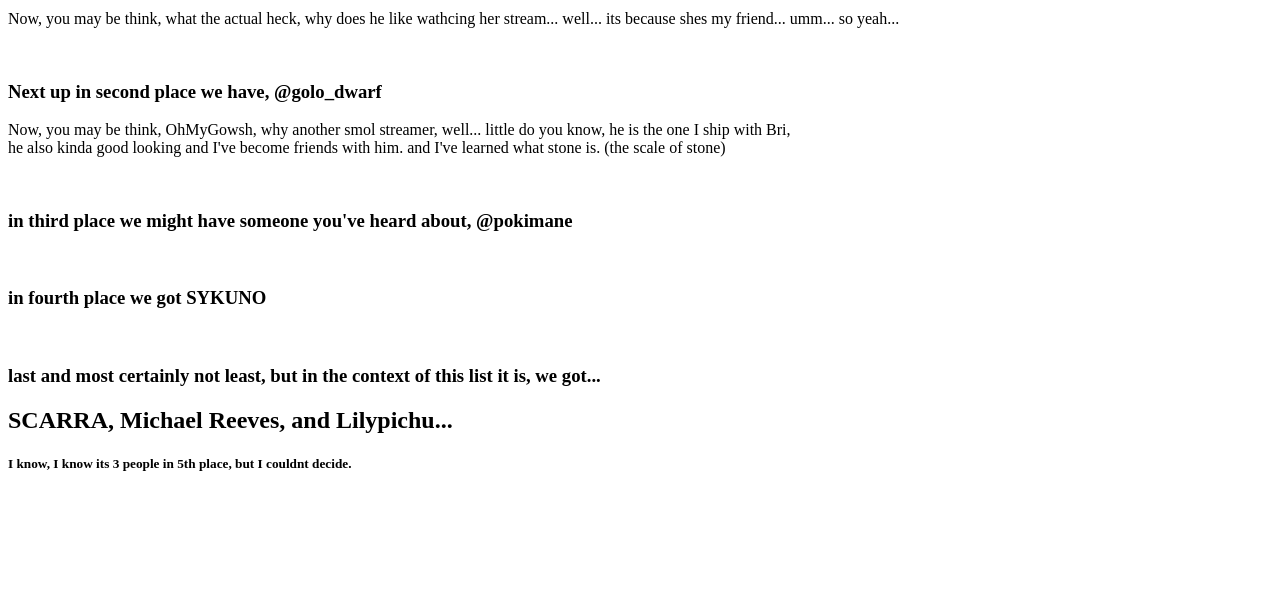
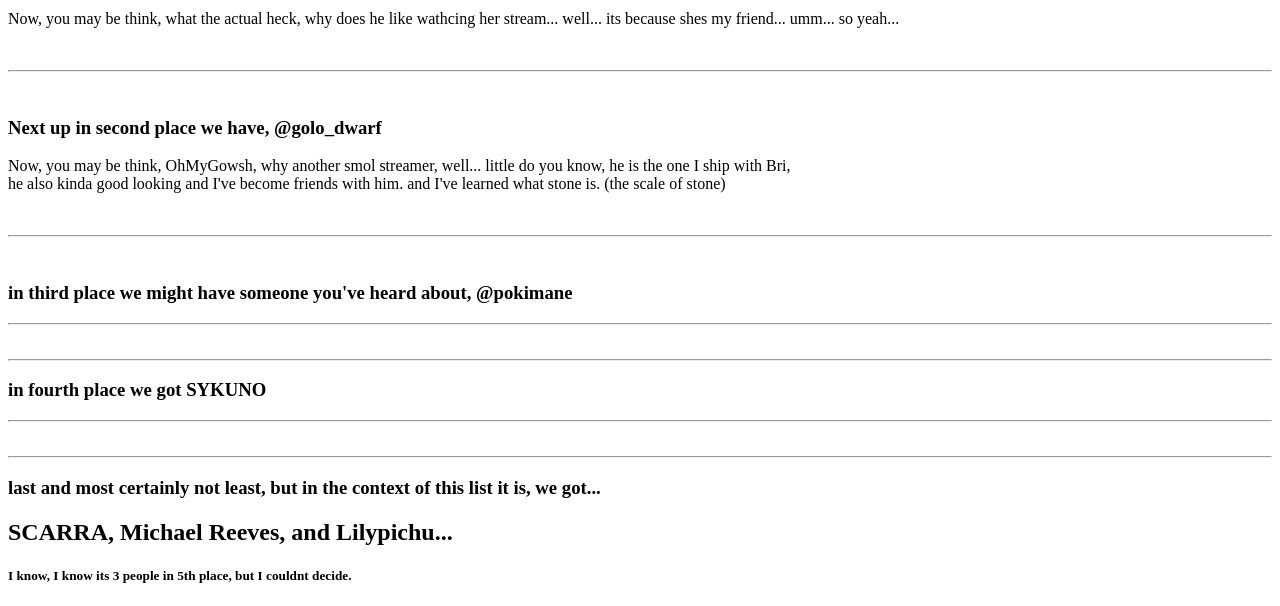
Before and after one commit to ArdsleyHS/firstwebsite-DokiIsNthicc, a plain HTML site: page index.html in a window 1280 px wide. Shown: the part 505-1111 px from the top of the page. Before the commit the page ends 999 px from the top, so only its background shows below. Drawn offline with Linux system fonts and the light colour scheme.

Commit message:
Update index.html

```diff
--- a/index.html
+++ b/index.html
@@ -15,27 +15,29 @@
          <img src="https://p16-va-default.akamaized.net/img/musically-maliva-obj/1664880439844870~c5_720x720.jpeg">
               </a>
         <p> Now, you may be think, what the actual heck, why does he like wathcing her stream... well... its because shes my friend... umm... so yeah...</p>
-        <br>
-
+            <br>
+                <hr>
+            <br>
 
     <h3> Next up in second place we have, @golo_dwarf</h3>
         <p> Now, you may be think, OhMyGowsh, why another smol streamer, well... little do you know, he is the one I ship with Bri, <br>
                     he also kinda good looking and I've become friends with him. and I've learned what stone is. (the scale of stone)</p>
 
     <br>
-
+    <hr>
+    <br>
 
     <h3> in third place we might have someone you've heard about, @pokimane </h3>
 
-
+    <hr>
     <br>
-
+    <hr>
 
     <h3> in fourth place we got SYKUNO </h3>
 
-
+    <hr>
     <br>
-
+    <hr>
 
     <h3> last and most certainly not least, but in the context of this list it is, we got...</h3> <h2> SCARRA, Michael Reeves, and Lilypichu...</h2>
     <h5> I know, I know its 3 people in 5th place, but I couldnt decide. </h5>
```
